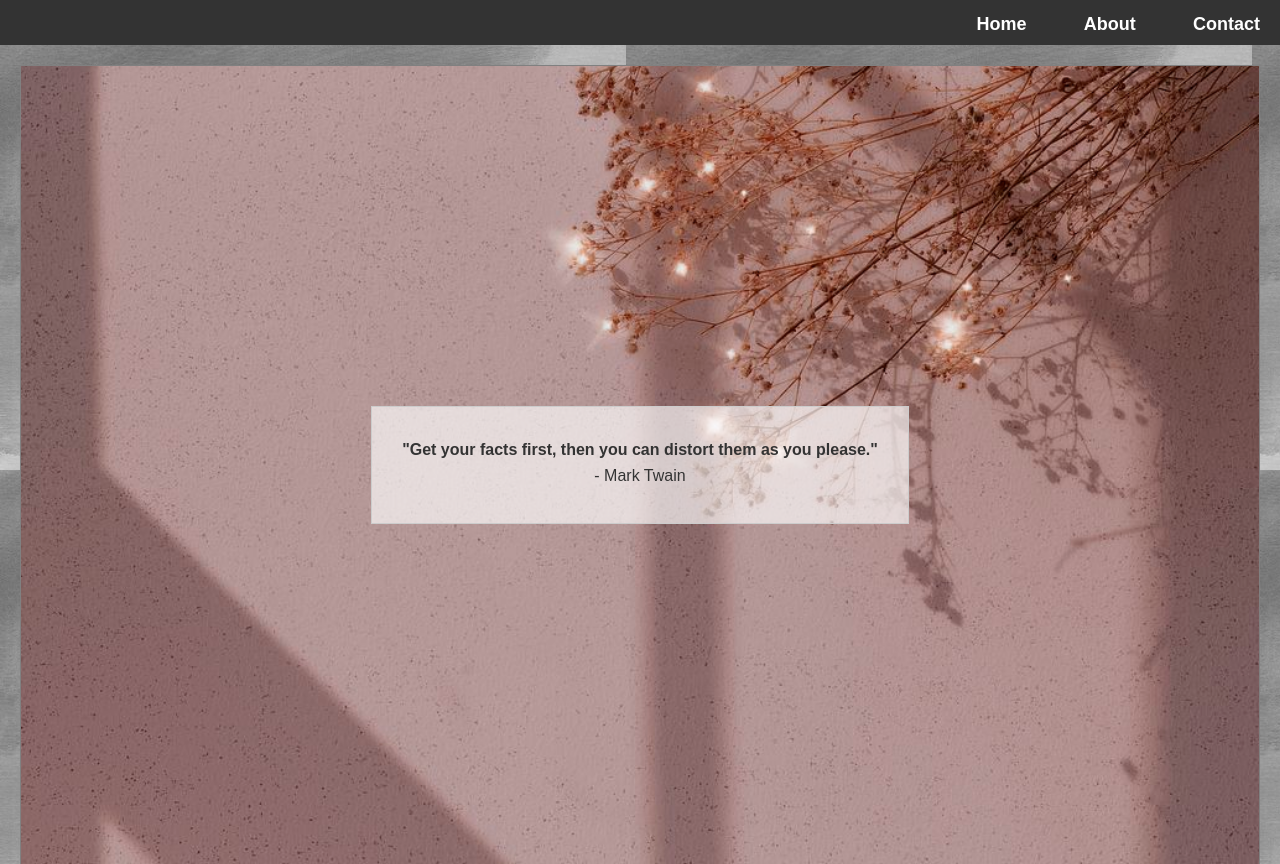
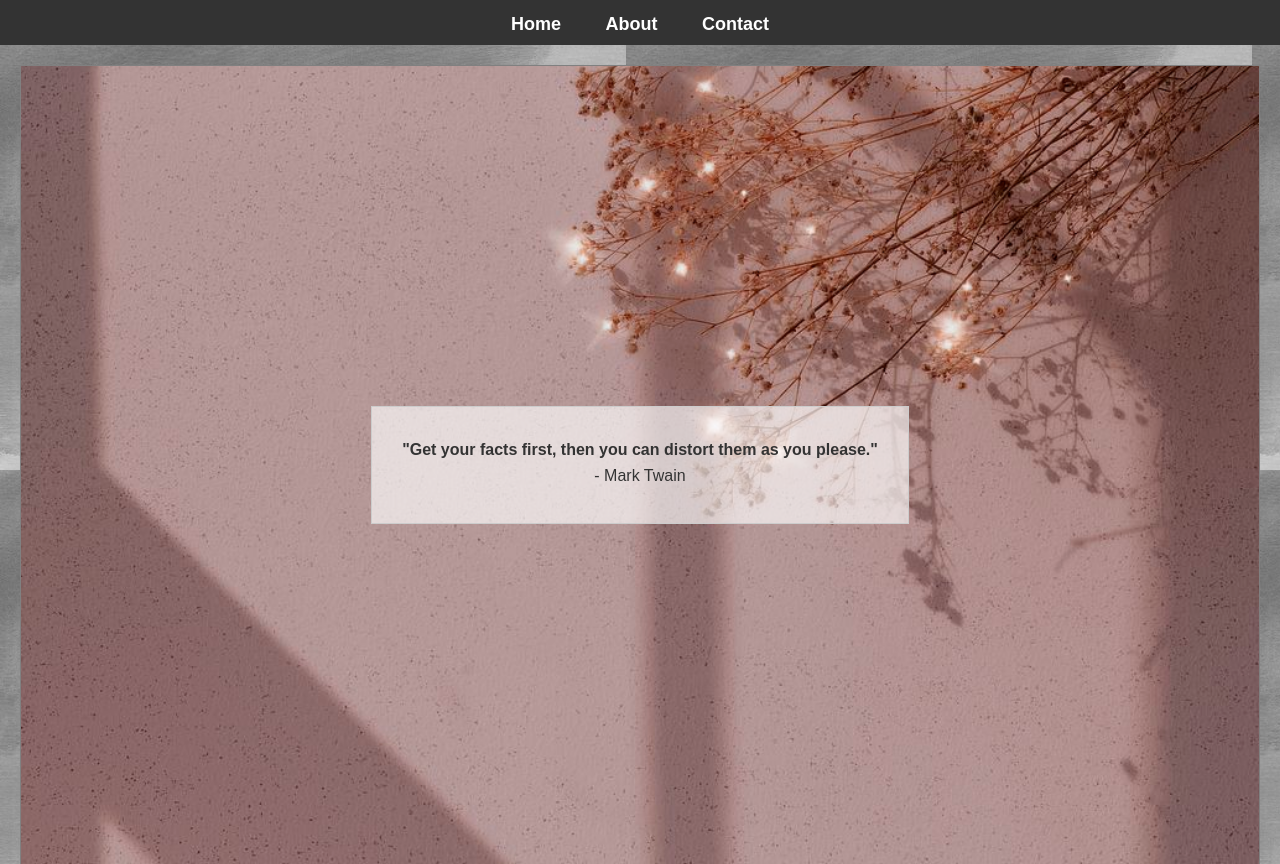
Before and after one commit to edgwmk/edgwmk.github.io, a plain HTML site: page index.html in a window 1280 px wide. Shown: the top 864 px of the page. Drawn offline with Linux system fonts and the light colour scheme.

Commit message:
Update style.css

```diff
--- a/style.css
+++ b/style.css
@@ -25,13 +25,12 @@ header {
 /* Style the navigation menu */
 nav ul {
     list-style: none;
-    text-align: right;
+    text-align: center;
 }
 
 nav ul li {
     display: inline-block;
     margin: 0 20px;
-    padding-left: 1%;
 }
 
 nav a {
```
